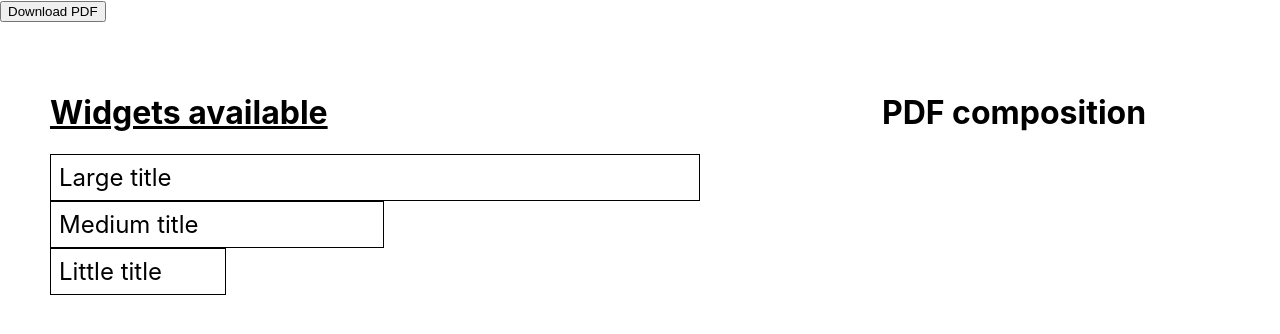
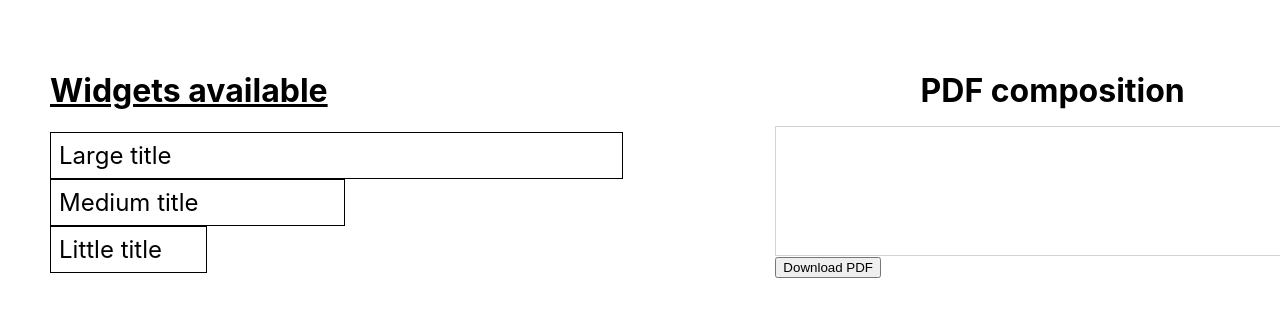
Before and after one commit to johan-uqac/hackathon-web, a React (Create React App) app in the folder hackaton-web/: page / in a window 1280 px wide. Shown: the top 334 px of the page. Built offline with nearby package versions, Linux system fonts and the light colour scheme.

Commit message:
Better disposition of elements

```diff
--- a/hackaton-web/src/App.css
+++ b/hackaton-web/src/App.css
@@ -9,3 +9,12 @@
   flex-direction: row;
   gap: 1rem;
 }
+
+.separator {
+  flex: 1
+}
+
+.pdfContainer {
+  flex-direction: column;
+  flex: 4;
+}
--- a/hackaton-web/src/App.tsx
+++ b/hackaton-web/src/App.tsx
@@ -26,11 +26,14 @@ const App = () => {
 
   return (
     <DndContext onDragEnd={addWidgetToPdf}>
-    <button onClick={downloadPdf}>Download PDF</button>
       <div className="container">
         <main className="main">
           <WidgetList />
-          <PDFRendering cartItems={pdfWidgets}/>
+          <div className="separator"></div>
+          <div className="pdfContainer">
+            <PDFRendering cartItems={pdfWidgets}/>
+            <button onClick={downloadPdf}>Download PDF</button>
+          </div>
         </main>
       </div>
     </DndContext>
--- a/hackaton-web/src/Components/Droppable/Droppable.css
+++ b/hackaton-web/src/Components/Droppable/Droppable.css
@@ -2,6 +2,7 @@
   display: flex;
   width: 100%;
   min-height: 8rem;
+  border: 1px solid lightgray;
   justify-content: center;
   gap: 1rem;
   flex-wrap: wrap;
--- a/hackaton-web/src/Sections/PDFRendering/PDFRendering.css
+++ b/hackaton-web/src/Sections/PDFRendering/PDFRendering.css
@@ -1,5 +1,5 @@
 .pdfSection {
-    flex: 1;
+    flex: 4;
     flex-direction: column;
     align-items: center;
 }
--- a/hackaton-web/src/Sections/WidgetsList/WidgetList.css
+++ b/hackaton-web/src/Sections/WidgetsList/WidgetList.css
@@ -1,6 +1,6 @@
 
 .widget-list-section {
-    flex: 1;
+    flex: 4;
     flex-direction: row;
     gap: 1rem;
   }
```
